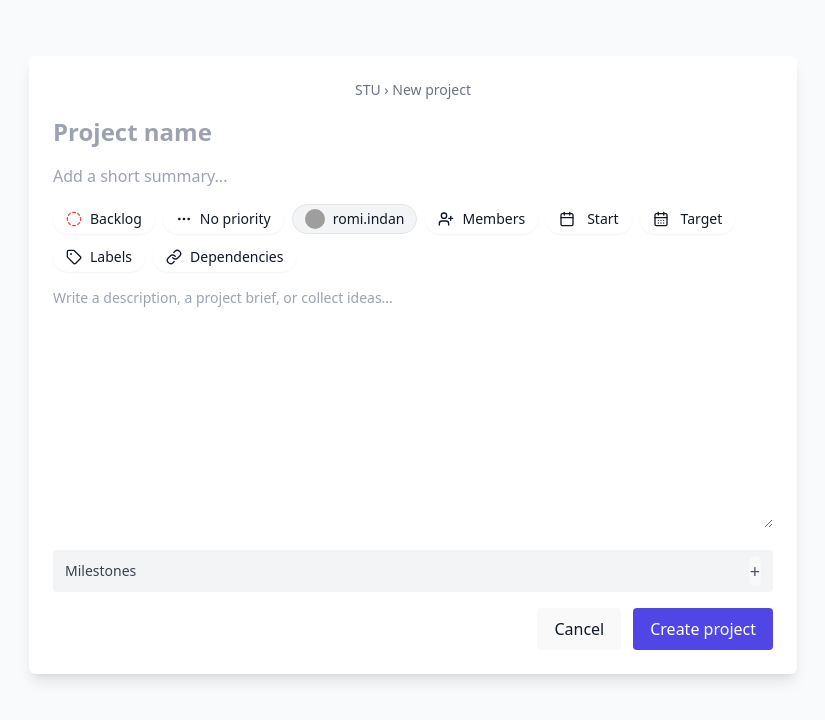
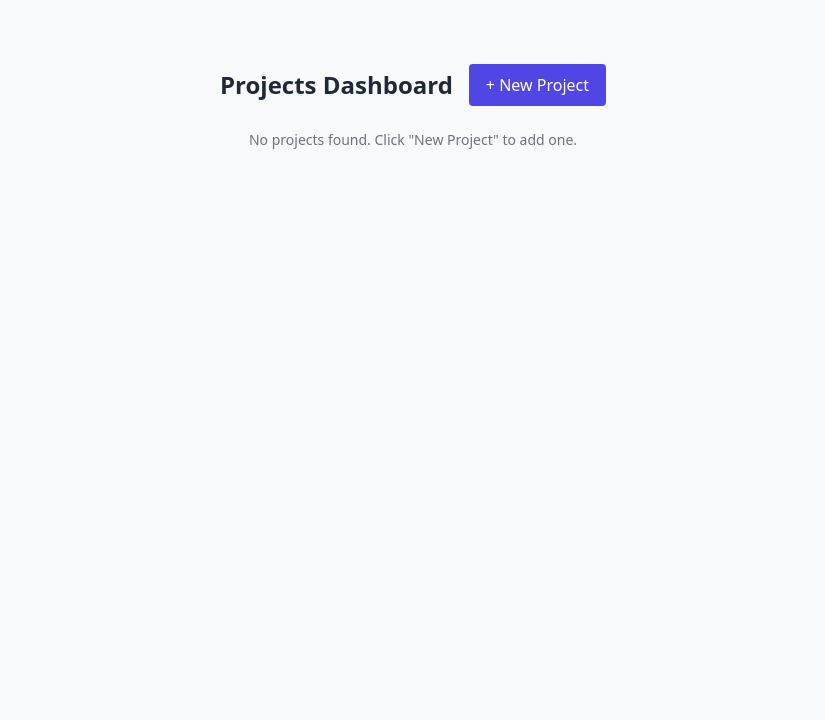
Before and after one commit to iShahzaib/Task_Form, a React (Vite) app in the folder model-viewer/: page / in a window 1280 px wide. Shown: the top 720 px of the page, without its empty margins (227-1052 px from the left). Built offline with nearby package versions, Linux system fonts and the light colour scheme; grey boxes are pictures that could not be loaded.

Commit message:
new code

```diff
--- a/model-viewer/src/App.jsx
+++ b/model-viewer/src/App.jsx
@@ -1,15 +1,59 @@
-import { useState } from "react";
-import reactLogo from "./assets/react.svg";
-import viteLogo from "/vite.svg";
+import React, { useState } from "react";
 import "./App.css";
 import NewProjectForm from "./pages/NewProjectForm";
+import ProjectTable from "./components/ProjectTable";
 
-function App() {
+export default function App() {
+  const [projects, setProjects] = useState([]);
+  const [showForm, setShowForm] = useState(false);
+
+  // Add project
+  const handleAddProject = (newProject) => {
+    setProjects((prev) => [...prev, newProject]);
+    setShowForm(false);
+  };
+
+  // Delete project
+  const handleDeleteProject = (index) => {
+    setProjects((prev) => prev.filter((_, i) => i !== index));
+  };
+
   return (
-    <div className="min-h-screen bg-gray-50 p-6">
-      <NewProjectForm />
+    <div className="min-h-screen bg-gray-50 p-8">
+      <div className="max-w-6xl mx-auto">
+        {/* Header */}
+        <div className="flex justify-between items-center mb-6">
+          <h1 className="text-2xl font-bold text-gray-800">
+            Projects Dashboard
+          </h1>
+          <button
+            onClick={() => setShowForm(true)}
+            className="ml-4 px-4 py-2 bg-indigo-600 text-white rounded hover:bg-indigo-700"
+          >
+            + New Project
+          </button>
+        </div>
+
+        {/* Projects list */}
+        {projects.length === 0 ? (
+          <div className="text-gray-500 text-sm">
+            No projects found. Click "New Project" to add one.
+          </div>
+        ) : (
+          <ProjectTable
+            projects={projects}
+            handleDeleteProject={handleDeleteProject}
+          />
+        )}
+
+        {/* Modal */}
+        {showForm && (
+          <NewProjectForm
+            onClose={() => setShowForm(false)}
+            onSave={handleAddProject}
+          />
+        )}
+      </div>
     </div>
   );
 }
-
-export default App;
--- /dev/null
+++ b/model-viewer/src/components/ProjectTable.jsx
@@ -0,0 +1,87 @@
+import React from "react";
+import { format } from "date-fns";
+
+const ProjectTable = ({ projects, handleDeleteProject }) => {
+  const projectKeys = [
+    "name",
+    "summary",
+    "description",
+    "status",
+    "priority",
+    "assignee",
+    "members",
+    "startDate",
+    "targetDate",
+    "labels",
+    "dependencies",
+    "milestones", // add milestone column
+  ];
+
+  return (
+    <table className="w-full border border-gray-200 bg-white rounded shadow-sm">
+      <thead className="bg-gray-100 border-b border-gray-200">
+        <tr>
+          <th className="text-left p-3 text-sm font-medium text-gray-600">#</th>
+          {projectKeys.map((key) => (
+            <th
+              key={key}
+              className="text-left p-3 text-sm font-medium text-gray-600 capitalize"
+            >
+              {key}
+            </th>
+          ))}
+          <th className="p-3"></th>
+        </tr>
+      </thead>
+      <tbody>
+        {projects.map((p, idx) => (
+          <tr
+            key={idx}
+            className="border-b border-gray-200 hover:bg-gray-50"
+          >
+            <td className="p-3 text-sm text-gray-700">{idx + 1}</td>
+            {projectKeys.map((key) => (
+              <td key={key} className="p-3 text-sm text-gray-600 align-top">
+                {key === "startDate" || key === "targetDate"
+                  ? p[key]
+                    ? format(new Date(p[key]), "dd MMM yyyy")
+                    : "-"
+                  : Array.isArray(p[key])
+                  ? key === "milestones"
+                    ? p[key].length > 0
+                      ? (
+                        <ul className="space-y-1">
+                          {p[key].map((m, i) => (
+                            <li key={i} className="text-xs">
+                              <span className="font-medium">{m.name}</span>
+                              {m.targetDate && (
+                                <span className="text-gray-500">
+                                  {" "}
+                                  ({format(new Date(m.targetDate), "dd MMM yyyy")})
+                                </span>
+                              )}
+                            </li>
+                          ))}
+                        </ul>
+                      )
+                      : "-"
+                    : p[key].join(", ")
+                  : p[key] || "-"}
+              </td>
+            ))}
+            <td className="p-3 text-right">
+              <button
+                onClick={() => handleDeleteProject(idx)}
+                className="bg-white text-red-600 hover:underline text-sm"
+              >
+                Delete
+              </button>
+            </td>
+          </tr>
+        ))}
+      </tbody>
+    </table>
+  );
+};
+
+export default ProjectTable;
--- a/model-viewer/src/pages/NewProjectForm.jsx
+++ b/model-viewer/src/pages/NewProjectForm.jsx
@@ -9,12 +9,12 @@ import LabelSelector from "../components/LabelSelector";
 import DependencySelector from "../components/DependencySelector";
 import MilestoneModal from "../components/MilestoneModal";
 
-const NewProjectForm = () => {
+const NewProjectForm = ({ onSave, onClose }) => {
   const [milestones, setMilestones] = useState([]);
   const [showMilestoneModal, setShowMilestoneModal] = useState(false);
   const [openDropdown, setOpenDropdown] = useState(null);
   const formRef = useRef();
-  const dropdownRef = useRef(null); // shared ref for currently open dropdown
+  const dropdownRef = useRef(null);
 
   const [project, setProject] = useState({
     name: "",
@@ -24,8 +24,8 @@ const NewProjectForm = () => {
     priority: "No priority",
     assignee: "romi.indan",
     members: [],
-    startDate: '',
-    targetDate: '',
+    startDate: null,
+    targetDate: null,
     labels: "",
     dependencies: [],
   });
@@ -37,10 +37,10 @@ const NewProjectForm = () => {
 
   const handleSubmit = (e) => {
     e.preventDefault();
-    console.log("Creating project:", project);
+    const payload = { ...project, milestones };
+    onSave && onSave(payload);
   };
 
-  // Close only dropdowns on outside click
   useEffect(() => {
     const handleClickOutside = (e) => {
       if (dropdownRef.current && !dropdownRef.current.contains(e.target)) {
@@ -52,14 +52,24 @@ const NewProjectForm = () => {
   }, []);
 
   return (
-    <>
+    <div className="fixed inset-0 bg-black bg-opacity-40 flex items-center justify-center z-50">
       <form
         onSubmit={handleSubmit}
         ref={formRef}
-        className="bg-white shadow-lg rounded-md max-w-3xl mx-auto p-6 space-y-4"
+        className="bg-white shadow-lg rounded-md w-full max-w-4xl p-6 space-y-4 overflow-y-auto max-h-[90vh]"
       >
         {/* Header */}
-        <div className="text-sm text-gray-500">STU &rsaquo; New project</div>
+        <div className="flex justify-between items-center">
+          <div className="text-sm text-gray-500">STU &rsaquo; New project</div>
+          <button
+            type="button"
+            onClick={onClose}
+            className="text-gray-500 hover:text-black text-xl"
+          >
+            &times;
+          </button>
+        </div>
+
         {/* Project Name */}
         <input
           type="text"
@@ -67,9 +77,10 @@ const NewProjectForm = () => {
           value={project.name}
           onChange={handleChange}
           placeholder="Project name"
-          className="w-full bg-white text-2xl font-semibold focus:outline-none border-none placeholder-gray-400"
+          className="w-full bg-white text-2xl font-semibold focus:outline-none placeholder-gray-400"
           required
         />
+
         {/* Summary */}
         <input
           type="text"
@@ -79,6 +90,7 @@ const NewProjectForm = () => {
           placeholder="Add a short summary..."
           className="w-full bg-white text-gray-500 focus:outline-none border-none placeholder-gray-400"
         />
+
         {/* Tag Buttons / Pills */}
         <div className="flex flex-wrap gap-2 mt-4">
           {/* Status */}
@@ -89,7 +101,7 @@ const NewProjectForm = () => {
               setOpenDropdown(null);
             }}
             open={openDropdown === "status"}
-            setOpen={(v) => setOpenDropdown(v)}
+            setOpen={setOpenDropdown}
             ref={openDropdown === "status" ? dropdownRef : null}
           />
 
@@ -165,15 +177,17 @@ const NewProjectForm = () => {
             ref={openDropdown === "dependencies" ? dropdownRef : null}
           />
         </div>
+
         {/* Description */}
         <textarea
           name="description"
           value={project.description}
           onChange={handleChange}
-          rows="12"
+          rows="10"
           placeholder="Write a description, a project brief, or collect ideas..."
           className="w-full bg-white border border-gray-200 rounded text-sm focus:outline-none border-none"
         />
+
         {/* Milestones header */}
         <div className="flex justify-between items-center bg-gray-100 px-3 py-1.5 rounded">
           <div className="text-sm text-gray-700 font-medium">Milestones</div>
@@ -220,9 +234,10 @@ const NewProjectForm = () => {
         )}
 
         {/* Footer buttons */}
-        <div className="flex justify-end gap-3">
+        <div className="flex justify-end gap-3 pt-4">
           <button
             type="button"
+            onClick={onClose}
             className="px-4 py-2 border rounded hover:bg-gray-100"
           >
             Cancel
@@ -246,7 +261,7 @@ const NewProjectForm = () => {
           }}
         />
       )}
-    </>
+    </div>
   );
 };
 
```
